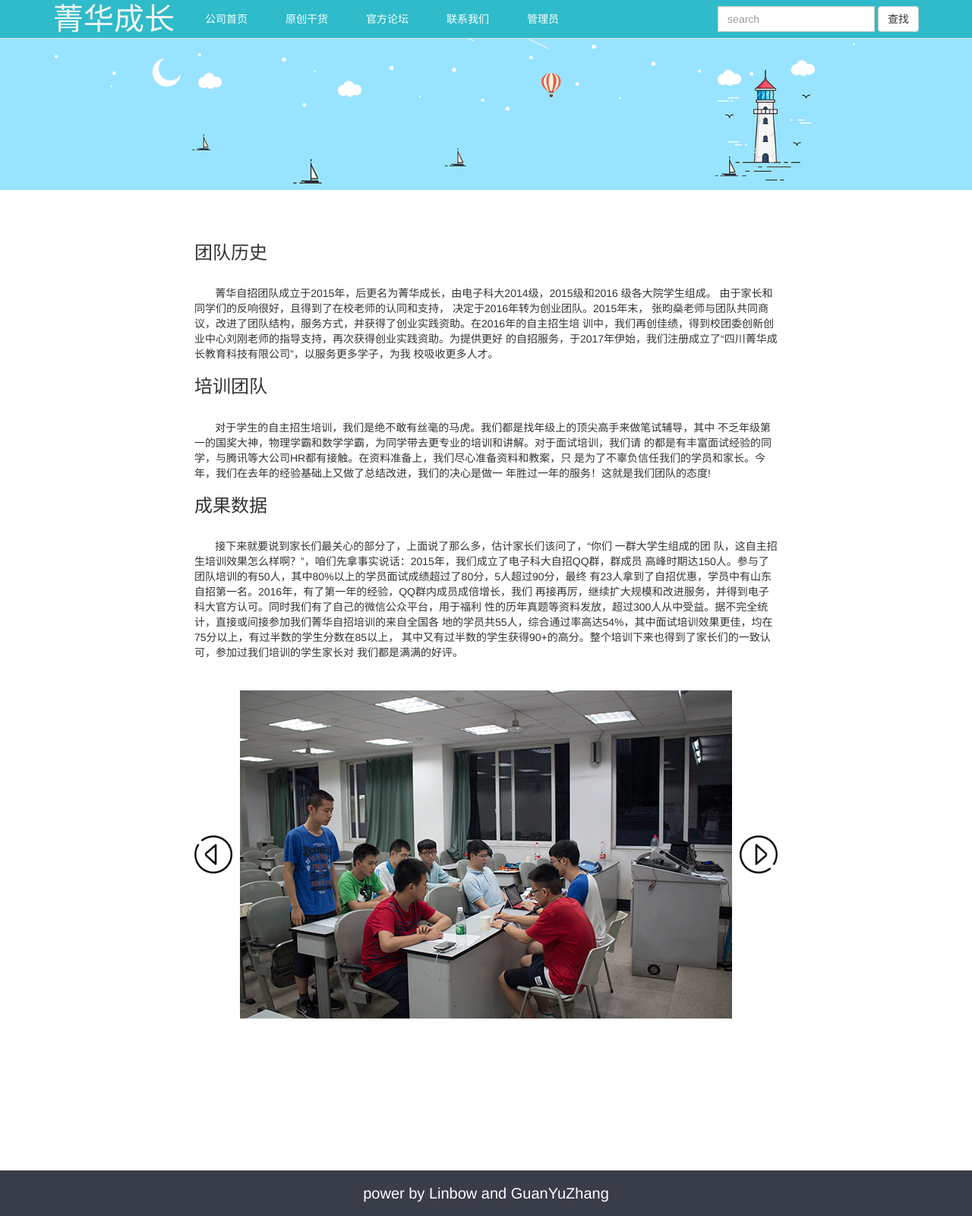
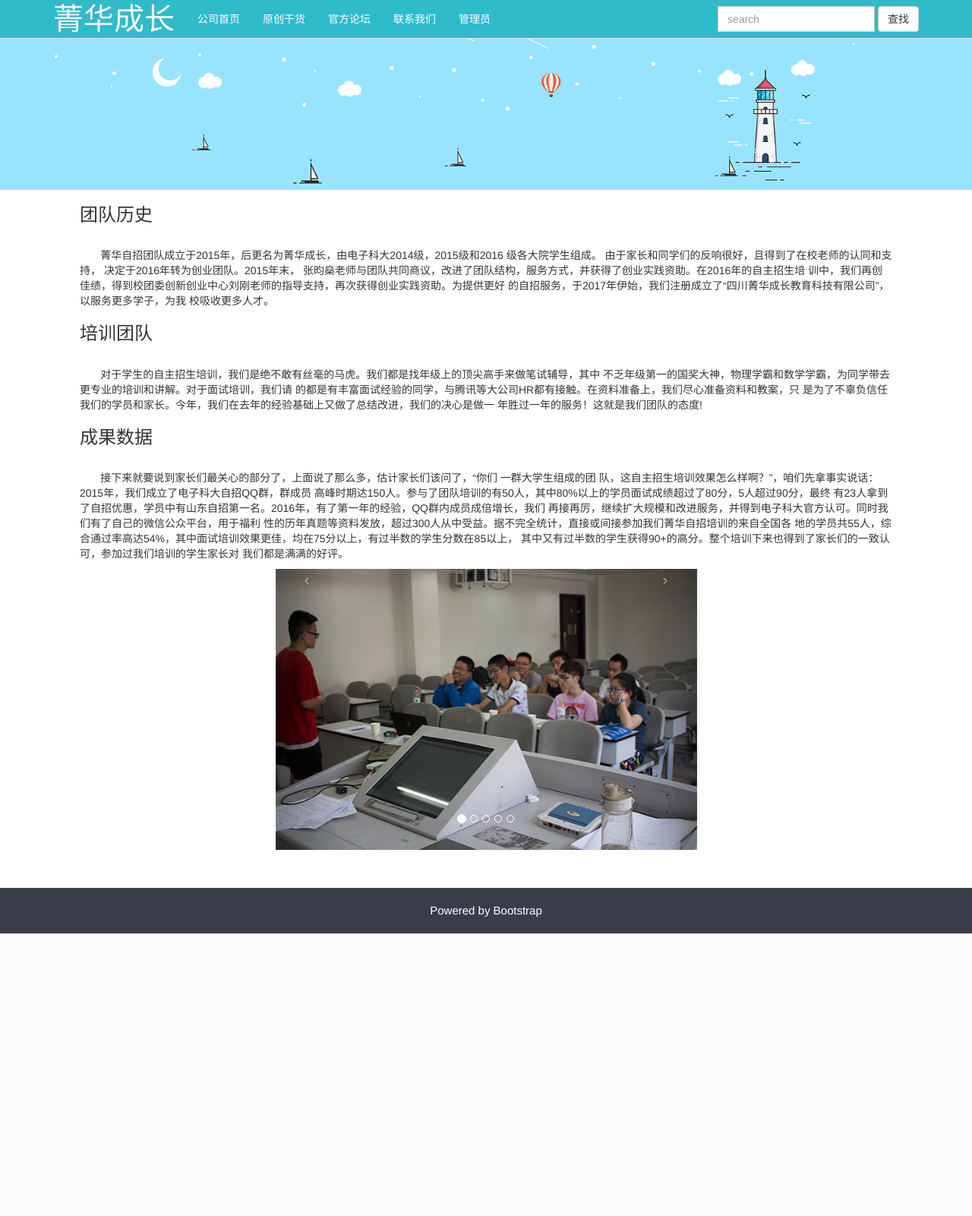
Before and after one commit to linbowzhao/uestc_project-master, a PHP site: page / in a window 1280 px wide. Shown: the whole page at 76% size. After the commit the page ends 1229 px from the top, so only its background shows below. Run offline with PHP 8.4, Linux system fonts and the light colour scheme; some libraries are stand-ins or nearby versions.

```diff
--- a/about.php
+++ b/about.php
@@ -7,7 +7,7 @@
     <link rel="stylesheet" href="http://apps.bdimg.com/libs/bootstrap/3.3.4/css/bootstrap.css">
     <script src="http://apps.bdimg.com/libs/jquery/2.1.4/jquery.min.js"></script>
     <script src="http://apps.bdimg.com/libs/bootstrap/3.3.4/js/bootstrap.min.js"></script>
-    <title>关于我们</title>
+    <title>联系我们</title>
     <link href="css/new.css" type="text/css" rel="stylesheet">
     <style>
         body{
--- a/bbsedit.php
+++ b/bbsedit.php
@@ -8,7 +8,7 @@
     <link rel="stylesheet" href="http://apps.bdimg.com/libs/bootstrap/3.3.4/css/bootstrap.css">
     <script src="http://apps.bdimg.com/libs/jquery/2.1.4/jquery.min.js"></script>
     <script src="http://apps.bdimg.com/libs/bootstrap/3.3.4/js/bootstrap.min.js"></script>
-    <title>website</title>
+    <title>评论编辑</title>
     <link href="css/new.css" type="text/css" rel="stylesheet">
 </head>
 <body>
@@ -22,7 +22,7 @@ include "includes/cnn.php";
             <form action="bbsedit.php" method="post">
                 <input type="text" class="form-control" id="editTitle" name="editTitle" placeholder="输入标题" required>
                 <div style="display:flex;justify-content: center">
-                <textarea wrap="hard" id="editContents" name="editContents"cols="85" rows="20" placeholder="请输入内容" required></textarea>
+                <textarea wrap="soft" id="editContents" name="editContents"cols="85" rows="20" placeholder="请输入内容" required></textarea>
                 </div>
                 <button type="submit" class="btn btn-success">提交</button>
             </form>
--- a/css/new.css
+++ b/css/new.css
@@ -1,18 +1,9 @@
 body {
     margin-top: 50px;
 }
-#introduce{
-    width: 60%;
-    margin: auto;
-    padding-top: 50px;
-}
-#picture{
-    width: 100%;
-    height: auto;
-    margin-top: 40px;
-    display: flex;
-    justify-content: center;
-    align-items: center;
+.include{
+    padding-left: 50px;
+    padding-right: 50px;
 }
 #login form{
     height: 200px;
@@ -29,17 +20,6 @@ body {
 }
 #login form input{
 margin: 5px;
-}
-#picture ul{
-    list-style: none;
-    margin: 0;
-    padding: 0;
-}
-#picture ul li{
-    display: none;
-}
-#picture input{
-    margin: 10px;
 }
 #sub1{
     width: 50px;
@@ -86,15 +66,20 @@ margin: 5px;
     text-align: center;
 }
 #blank{
-    height: 200px;
+    height: 50px;
 }
 #footer span{
     line-height: 60px;
     color: white;
-    font-size: 20px;
+    font-size: 15px;
+    font-weight: 100;
 }
 #comment{
     margin-top: 30px;
+}
+#comment p{
+    word-wrap: break-word;
+    word-break: break-all;
 }
 .btn-success{
     float: right;
@@ -165,6 +150,8 @@ nav li a {
 
 .header {
     margin: 15px auto;
+    padding-top: 2px;
+    padding-bottom: 2px;
     background-color: #f5f5f5;
     border-radius: 25px;
 }
@@ -226,9 +213,9 @@ pre{
 }
 #container1 {
     background-color: #f5f5f5;
-    margin-top: 5%;
-    padding: 10px 10px 20px 10px;
-    border-radius: 20px;
+    margin-top: 15px;
+    padding: 10px 10px 0px 10px;
+    border-radius: 10px;
 }
 
 #container1 p, #container2 p {
@@ -243,10 +230,10 @@ pre{
 }
 
 #container2 {
-    padding: 10px 10px 20px 10px;
-    margin-top: 5%;
+    padding: 10px 10px 0px 10px;
+    margin-top: 15px;
     background-color: #f5f5f5;
-    border-radius: 30px;
+    border-radius: 10px;
 }
 
 #container2 hr {
@@ -277,6 +264,8 @@ pre{
 
 #secondPage textarea {
     display: block;
+    width: 100%;
+    height: 100px;
     margin: 10% auto;
 }
 
--- a/includes/cnn.php
+++ b/includes/cnn.php
@@ -1,5 +1,5 @@
 <?php
-$conn=mysql_connect("localhost","bbs","qwe883762");//连接数据库
+$conn=mysql_connect("localhost","bbs","qwer883762");//连接数据库
 if($conn){
     $a=mysql_select_db ("jinghua");//选择数据库
     mysql_query("SET NAMES UTF8");//设置数据库编码
--- a/includes/footer.html
+++ b/includes/footer.html
@@ -1,2 +1,2 @@
 <div id="blank"></div>
-<div id="footer"><span>power by Linbow and GuanYuZhang</span></div>
+<div id="footer"><span>Powered by Bootstrap</span></div>
--- a/includes/nav.html
+++ b/includes/nav.html
@@ -4,13 +4,15 @@
             <div class="navbar-brand">
                 <a href="index.php" id="a1" style="font-size:40px;color:whitesmoke;font-weight:100;">菁华成长</a>
             </div>
-            <button type="button" class="navbar-toggle" data-toggle="collapse" href="#webpage">
+            <button type="button" class="navbar-toggle" data-toggle="collapse" href="#ul1">
+                <span class="icon-bar"></span>
+                <span class="icon-bar"></span>
                 <span class="icon-bar"></span>
             </button>
         </div>
 
-        <div class="collapse navbar-collapse">
-            <ul id="ul1" class=" nav navbar-nav">
+        <div class="collapse navbar-collapse" id="ul1">
+            <ul class="nav navbar-nav">
                 <li><a href="index.php">公司首页</a></li>
                 <li><a href="passaglist.php">原创干货</a></li>
                 <li><a href="bbslist.php">官方论坛</a></li>
@@ -19,7 +21,8 @@
             </ul>
             <form action="#.php" class="navbar-form navbar-right" id="search">
                 <div class="input-group">
-                <input class="form-control" placeholder="search"></div>
+                    <input class="form-control" placeholder="search">
+                </div>
                 <button class="btn btn-default">查找</button>
             </form>
         </div>
--- a/includes/right.php
+++ b/includes/right.php
@@ -12,7 +12,7 @@
             ?>
             <p><a href="passage.php?pid=<?php echo $pid;?>"><?php echo $title;?></a></p><!--这是标题-->
             <p><?php echo $time;?></p><!--这是日期-->
-            <hr>
+            <hr/>
             <?php
         }while($contents = mysql_fetch_array($rs))
         ?>
--- a/index.php
+++ b/index.php
@@ -7,13 +7,13 @@
     <link rel="stylesheet" href="http://apps.bdimg.com/libs/bootstrap/3.3.4/css/bootstrap.css">
     <script src="http://apps.bdimg.com/libs/jquery/2.1.4/jquery.min.js"></script>
     <script src="http://apps.bdimg.com/libs/bootstrap/3.3.4/js/bootstrap.min.js"></script>
-    <title>website</title>
+    <title>公司首页</title>
     <link href="css/new.css" type="text/css" rel="stylesheet">
 </head>
 <body>
 <?php include "includes/nav.html"?>
 <img src="image/banner.gif" alt="banner" id="banner">
-<div id="introduce">
+<div class="container include">
     <p><h3>团队历史</h3><br/>
         &nbsp;&nbsp;&nbsp;&nbsp;&nbsp;&nbsp;&nbsp;菁华自招团队成立于2015年，后更名为菁华成长，由电子科大2014级，2015级和2016 级各大院学生组成。
         由于家长和同学们的反响很好，且得到了在校老师的认同和支持， 决定于2016年转为创业团队。2015年末，
@@ -41,48 +41,49 @@
         我们都是满满的好评。
     </p>
 </div>
-<div id="picture">
-    <input id="sub1" type="image" src="image/before.png">
-    <ul>
-        <li style="display:block"><img src="image/picture1.png" alt="我们的图片"></li>
-        <li><img src="image/picture2.png" alt="我们的图片"></li>
-        <li><img src="image/picture3.png" alt="我们的图片"></li>
-        <li><img src="image/picture4.png" alt="我们的图片"></li>
-        <li><img src="image/picture5.png" alt="我们的图片"></li>
-    </ul>
-    <input id="sub2" type="image" src="image/next.png">
+<div class="container">
+    <div class="row">
+        <div class="col-md-3"></div>
+        <div class="col-md-6">
+            <div id="myCarousel" class="carousel slide">
+                <!-- 轮播（Carousel）指标 -->
+                <ol class="carousel-indicators">
+                    <li data-target="#myCarousel" data-slide-to="0" class="active"></li>
+                    <li data-target="#myCarousel" data-slide-to="1"></li>
+                    <li data-target="#myCarousel" data-slide-to="2"></li>
+                    <li data-target="#myCarousel" data-slide-to="3"></li>
+                    <li data-target="#myCarousel" data-slide-to="4"></li>
+                </ol>
+                <!-- 轮播（Carousel）项目 -->
+                <div class="carousel-inner">
+                    <div class="item active">
+                        <img src="image/picture1.png" alt="First slide">
+                    </div>
+                    <div class="item">
+                        <img src="image/picture2.png" alt="Second slide">
+                    </div>
+                    <div class="item">
+                        <img src="image/picture3.png" alt="Third slide">
+                    </div>
+                    <div class="item">
+                        <img src="image/picture4.png" alt="Third slide">
+                    </div>
+                    <div class="item">
+                        <img src="image/picture5.png" alt="Third slide">
+                    </div>
+                </div>
+                <!-- 轮播（Carousel）导航 -->
+                <a class="carousel-control left" href="#myCarousel"
+                   data-slide="prev">&lsaquo;
+                </a>
+                <a class="carousel-control right" href="#myCarousel"
+                   data-slide="next">&rsaquo;
+                </a>
+            </div>
+        </div>
+    </div>
 </div>
-<script>
-    /*轮播*/
-    $(function(){
-        var i=0;
-        var len=$("#picture ul li").length-1;
-        $("#sub1").click(function(){
-            if(i==len){
-                i=-1;
-            }
-            i++;
-            $("#picture ul li").eq(i).fadeIn().siblings().hide();//除了选中元素的元素，其它兄弟元素都hide()；
-        });
-//到这里分开！上面的是上一张点击的效果代码，下面的是下一张点击的效果代码．
-        $("#sub2").click(function(){//获取类名的点击事件．
-            if(i==0){
-                i=len+1;
-            }
-            i--;
-            $("#picture ul li").eq(i).fadeIn().siblings().hide();
-        });
-    });
-    function click(){
-        setTimeout(function () {
-            $('#sub2').click();
-            console.log('1');
-            click();
-        },3000);
-    }//自动轮播
-    click();
-    /*轮播*/
-</script>
+
 </body>
 <?php include "includes/footer.html"; ?>
 </html>
--- a/js/vertex.js
+++ b/js/vertex.js
@@ -1,5 +1,5 @@
 //顶点类
-function Vertex(x,y,baseY){
+function Vertex(x, y, baseY) {
     this.baseY = baseY;
     this.x = x;
     this.y = y;
@@ -9,7 +9,7 @@ function Vertex(x,y,baseY){
     this.deceleration = 0.95;
 }
 
-Vertex.prototype.updateY = function(diffVal){
+Vertex.prototype.updateY = function (diffVal) {
     this.targetY = diffVal + this.baseY;
     this.vy += (this.targetY - this.y);
     this.vy *= this.deceleration;
--- a/login.php
+++ b/login.php
@@ -8,7 +8,7 @@
     <link rel="stylesheet" href="http://apps.bdimg.com/libs/bootstrap/3.3.4/css/bootstrap.css">
     <script src="http://apps.bdimg.com/libs/jquery/2.1.4/jquery.min.js"></script>
     <script src="http://apps.bdimg.com/libs/bootstrap/3.3.4/js/bootstrap.min.js"></script>
-    <title>try</title>
+    <title>管理员</title>
     <link href="css/new.css" type="text/css" rel="stylesheet">
 </head>
 </head>
--- a/passageEdit.php
+++ b/passageEdit.php
@@ -8,7 +8,7 @@ include "includes/cnn.php";
             <form action="passageEdit.php" method="post">
                 <input type="text" class="form-control" id="editTitle" name="editTitle" placeholder="请输入标题" required>
                 <div style="display:flex;justify-content: center">
-                <textarea wrap="hard" id="editContents" name="editContents"cols="85" rows="20" required placeholder="请输入内容"></textarea>
+                <textarea wrap="soft id="editContents" name="editContents"cols="85" rows="20" required placeholder="请输入内容"></textarea>
                 </div>
                 <button type="submit" class="btn btn-success">提交</button>
             </form>
--- a/passaglist.php
+++ b/passaglist.php
@@ -8,7 +8,7 @@
     <link rel="stylesheet" href="http://apps.bdimg.com/libs/bootstrap/3.3.4/css/bootstrap.css">
     <script src="http://apps.bdimg.com/libs/jquery/2.1.4/jquery.min.js"></script>
     <script src="http://apps.bdimg.com/libs/bootstrap/3.3.4/js/bootstrap.min.js"></script>
-    <title>list</title>
+    <title>原创干货</title>
     <link href="css/new.css" type="text/css" rel="stylesheet">
 </head>
 <body>
@@ -65,7 +65,7 @@
                     <h4><a  href="passage.php?pid=<?php echo $pid;?>"><?php echo $title;?></a></h4><!--这是标题-->
                     <ul>
                         <li><img src="image/1.png"><?php echo $look;?></li><!--这是点击率-->
-                        <li><img src="image/2.png"><?php echo $author;?></li><!--这是发布者-->
+                        <li><img src="image/2.png">管理员</li><!--这是发布者-->
                         <li><img src="image/3.png"><?php echo $time;?></li><!--这是发布时间-->
                         <li>评论<?php echo $comcount;?></li><!--这是评论数-->
                         <div class="clear"></div>
```
Also changed, not shown: bbslist.php (+4 -3 lines), bbspage.php (+14 -6 lines), js/index.js (+3 -4 lines), passage.php (+38 -32 lines). Lines whose indentation alone changed are shown as unchanged.
